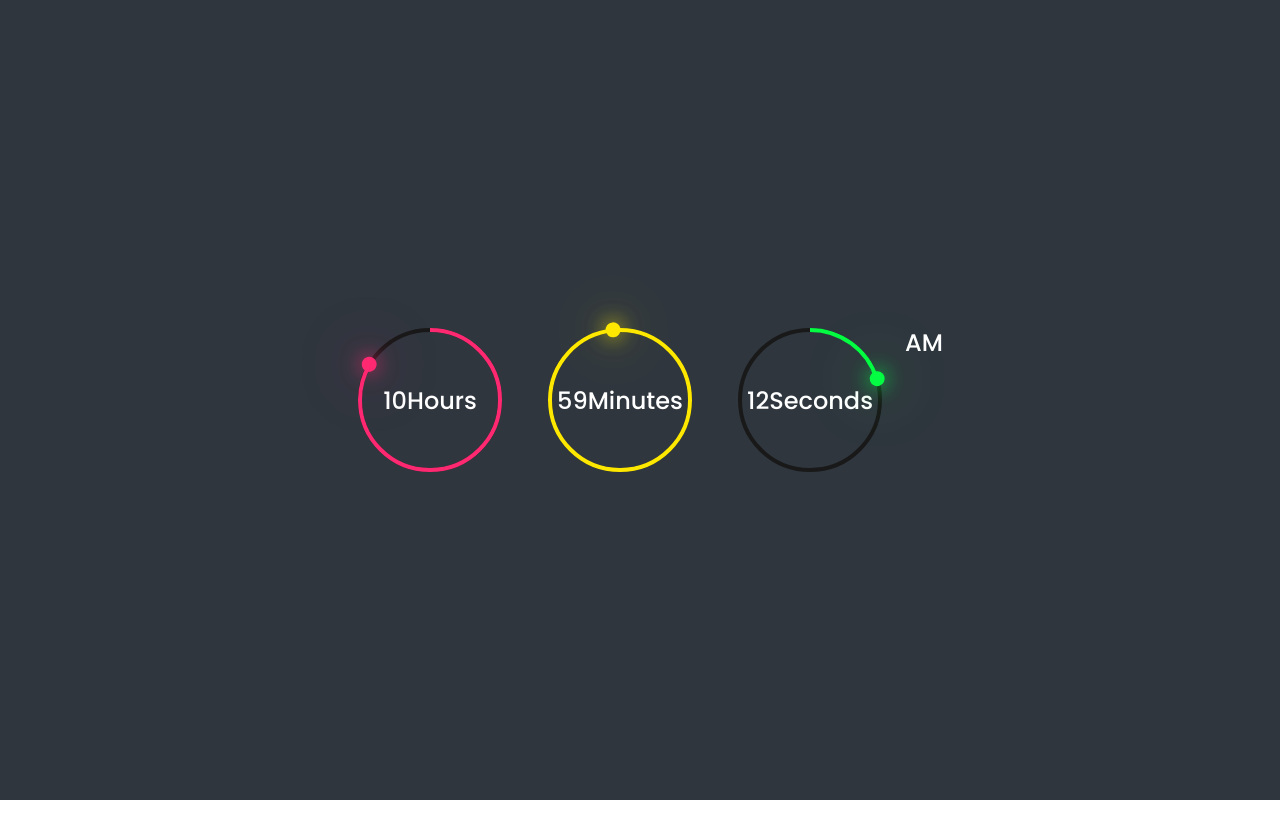
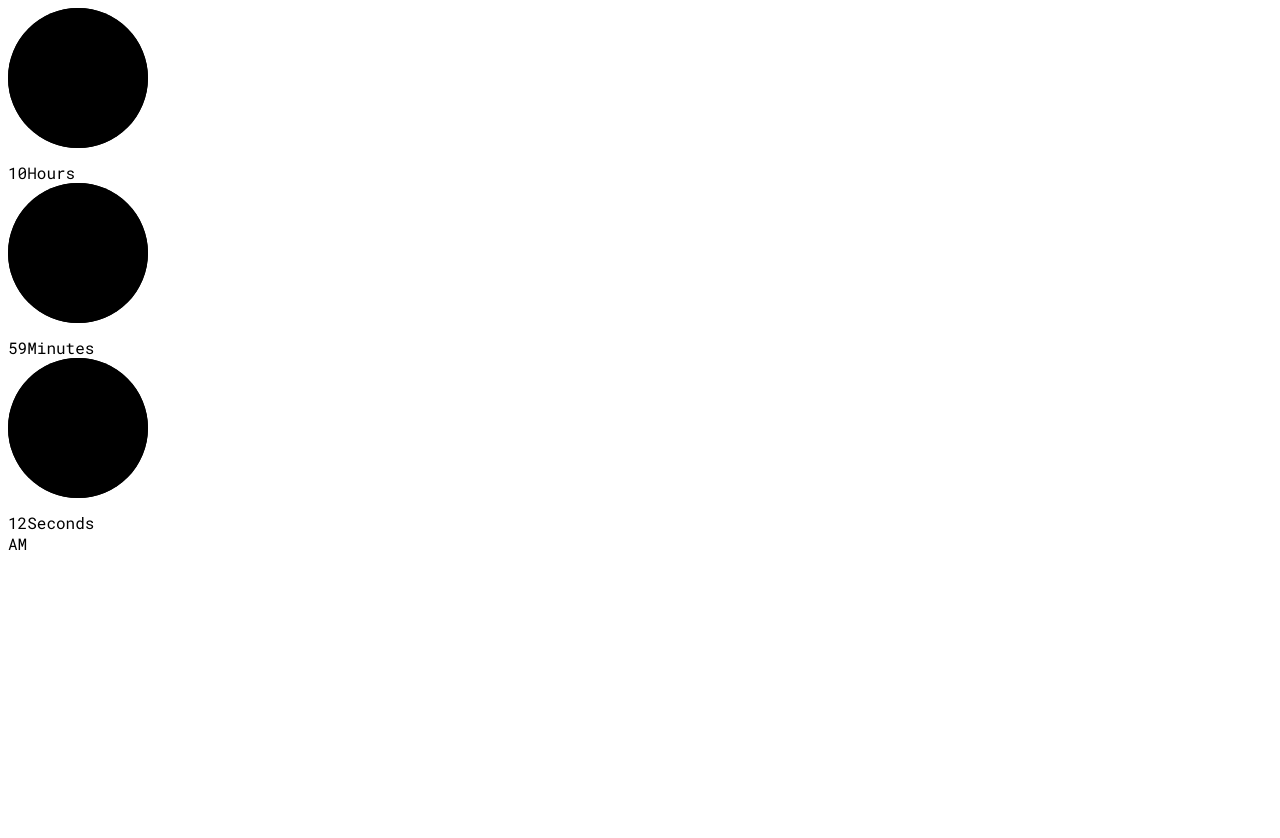
Before and after one commit to jeelmehta005/DIGITAL-CLOCK, a plain HTML site: page index.html in a window 1280 px wide. Before the commit the page ends 800 px from the top, so only its background shows below. Drawn offline with Linux system fonts and the light colour scheme.

Commit message:
Update style.cs

```diff
--- a/style.css
+++ b/style.css
@@ -1,95 +1,12 @@
-@import url('https://fonts.googleapis.com/css2?family=Poppins:wght@100;300;400;500;600;700;800;900&display=swap');
-
-* {
-  margin: 0;
-  padding: 0;
-  box-sizing: border-box;
-  font-family: 'Poppins', sans-serif;
+@import url('https://fonts.googleapis.com/css2?family=Roboto+Mono:wght@400;700&display=swap');
+body {
+    font-family: 'Roboto Mono', monospace;
 }
-
-.container {
-  width: 100%;
-  min-height: 100vh;
-  display: flex;
-  justify-content: center;
-  align-items: center;
-  background: #2f363e;
+@media (max-width: 640px) {
+    #clock {
+        font-size: 3rem;
+    }
+    #date {
+        font-size: 1.5rem;
+    }
 }
-
-#time {
-  display: flex;
-  gap: 40px;
-  color: #fff;
-}
-
-#time .circle {
-  position: relative;
-  width: 150px;
-  height: 150px;
-  display: flex;
-  justify-content: center;
-  align-items: center;
-}
-
-#time .circle svg {
-  position: relative;
-  width: 150px;
-  height: 150px;
-  transform: rotate(270deg);
-}
-
-#time .circle svg circle {
-  width: 100%;
-  height: 100%;
-  fill: transparent;
-  stroke: #191919;
-  stroke-width: 4px;
-  transform: translate(5px, 5px);
-}
-
-#time .circle svg circle:nth-child(2) {
-  stroke: var(--color);
-  stroke-dasharray: 440;
-}
-
-#time div {
-  position: absolute;
-  text-align: center;
-  font-size: 1.5rem;
-  font-weight: 500;
-}
-
-#time div span {
-  position: absolute;
-  transform: translate(-50%, 0px);
-  font-size: 0.5rem;
-  font-weight: 300;
-  letter-spacing: 0.1rem;
-  text-transform: uppercase;
-}
-
-#time .ap {
-  position: relative;
-  font-size: 1rem;
-  transform: translate(-20px);
-}
-
-.dots {
-  position: absolute;
-  width: 100%;
-  height: 100%;
-  display: flex;
-  justify-content: center;
-  z-index: 10;
-}
-
-.dots::before {
-  content: '';
-  position: absolute;
-  top: -3px;
-  width: 15px;
-  height: 15px;
-  background: var(--color);
-  border-radius: 50%;
-  box-shadow: 0 0 20px var(--color), 0 0 60px var(--color  );
-}
```
